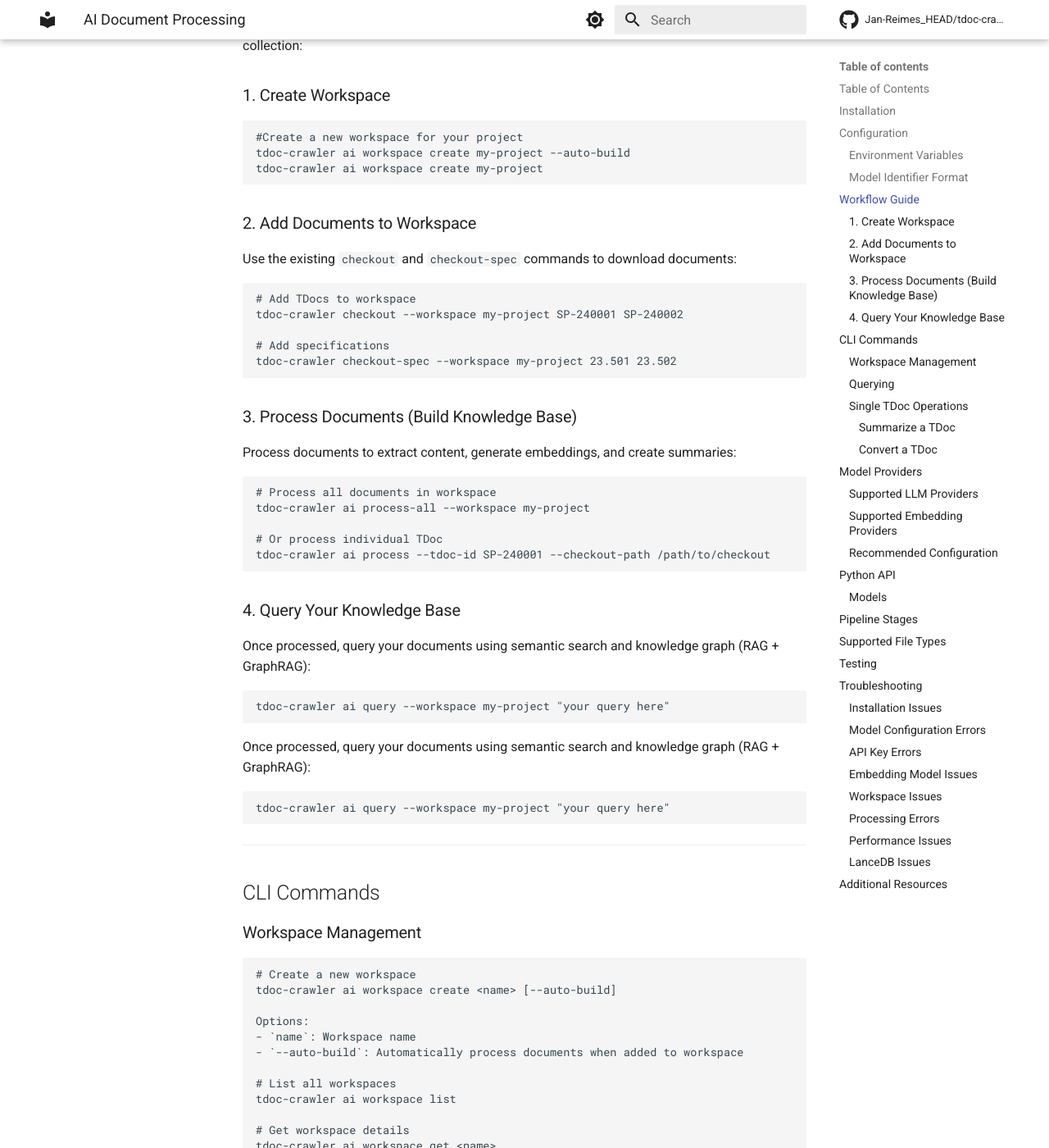
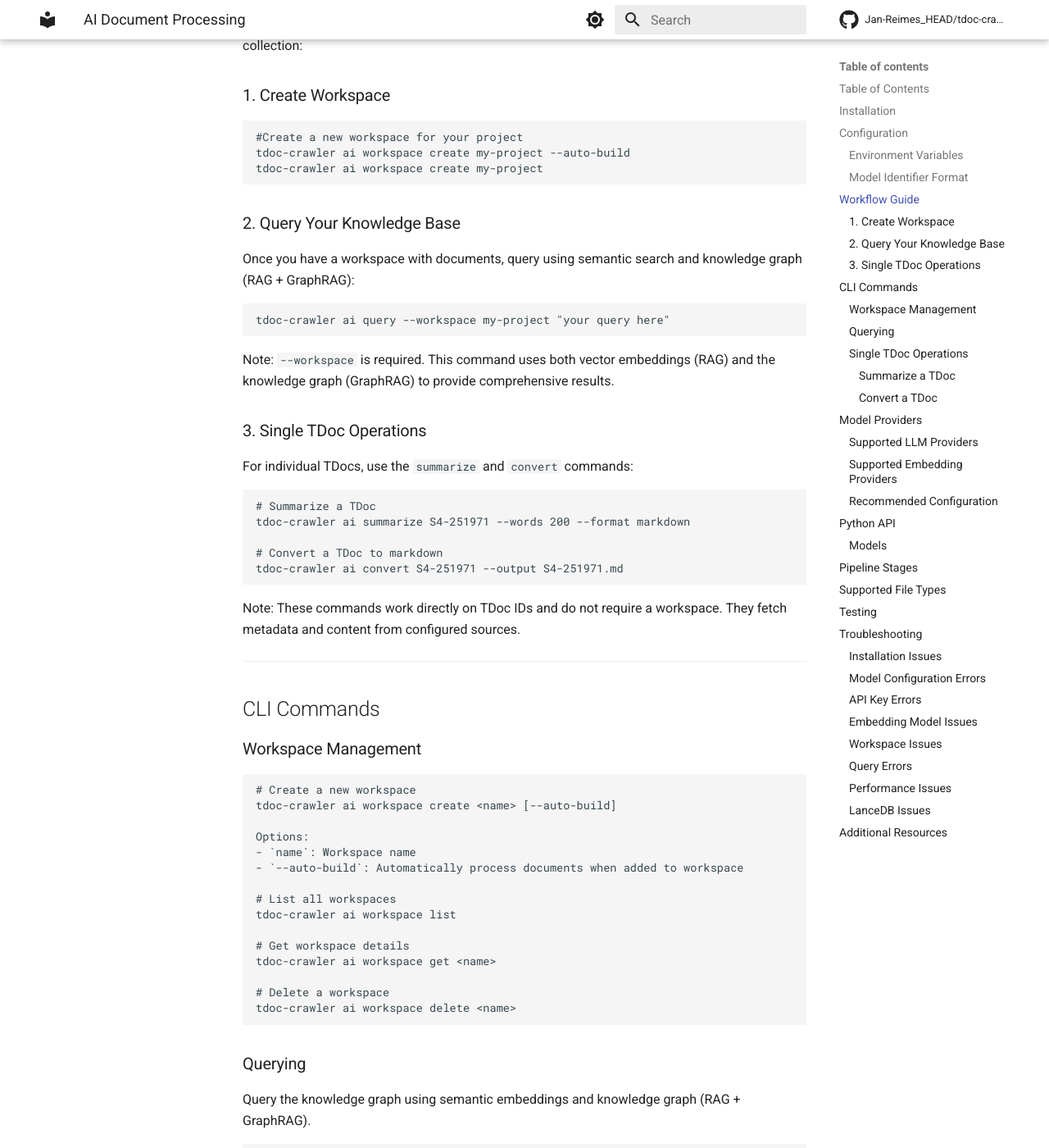
Before and after one commit to jr2804/3gpp-crawler, an MkDocs documentation site: the page built from docs/ai.md, in a window 1280 px wide and 1400 px high, scrolled down 2308 px. Shown: the whole window at 82% size. Built offline with MkDocs 1.6.1 and Material for MkDocs 9.7.7, drawn with Linux system fonts in a browser that asks for light colours; some of the changed text lies outside the part shown.

Commit message:
docs: fix AI workflow documentation - remove non-existent checkout --workspace option

````diff
--- a/docs/ai.md
+++ b/docs/ai.md
@@ -101,43 +101,29 @@ tdoc-crawler ai workspace create my-project --auto-build
 tdoc-crawler ai workspace create my-project
 ```
 
-### 2. Add Documents to Workspace
+### 2. Query Your Knowledge Base
 
-Use the existing `checkout` and `checkout-spec` commands to download documents:
-
-```bash
-# Add TDocs to workspace
-tdoc-crawler checkout --workspace my-project SP-240001 SP-240002
-
-# Add specifications
-tdoc-crawler checkout-spec --workspace my-project 23.501 23.502
-```
-
-### 3. Process Documents (Build Knowledge Base)
-
-Process documents to extract content, generate embeddings, and create summaries:
-
-```bash
-# Process all documents in workspace
-tdoc-crawler ai process-all --workspace my-project
-
-# Or process individual TDoc
-tdoc-crawler ai process --tdoc-id SP-240001 --checkout-path /path/to/checkout
-```
-
-### 4. Query Your Knowledge Base
-
-Once processed, query your documents using semantic search and knowledge graph (RAG + GraphRAG):
+Once you have a workspace with documents, query using semantic search and knowledge graph (RAG + GraphRAG):
 
 ```bash
 tdoc-crawler ai query --workspace my-project "your query here"
 ```
 
-Once processed, query your documents using semantic search and knowledge graph (RAG + GraphRAG):
+Note: `--workspace` is required. This command uses both vector embeddings (RAG) and the knowledge graph (GraphRAG) to provide comprehensive results.
+
+### 3. Single TDoc Operations
+
+For individual TDocs, use the `summarize` and `convert` commands:
 
 ```bash
-tdoc-crawler ai query --workspace my-project "your query here"
+# Summarize a TDoc
+tdoc-crawler ai summarize S4-251971 --words 200 --format markdown
+
+# Convert a TDoc to markdown
+tdoc-crawler ai convert S4-251971 --output S4-251971.md
 ```
+
+Note: These commands work directly on TDoc IDs and do not require a workspace. They fetch metadata and content from configured sources.
 
 ______________________________________________________________________
 
@@ -434,24 +420,21 @@ ollama pull embeddinggemma
 tdoc-crawler ai workspace create my-project
 ```
 
-**Problem:** `No documents found in workspace`
-
-**Solution:** Add documents to the workspace using `checkout` or `checkout-spec` commands, then process them:
+**Solution:** Use `ai summarize` or `ai convert` to work with individual TDocs directly. These commands fetch content from configured sources:
 
 ```bash
-tdoc-crawler checkout --workspace my-project SP-240001
-tdoc-crawler ai process-all --workspace my-project
+tdoc-crawler ai summarize SP-240001
+tdoc-crawler ai convert SP-240001 --output SP-240001.md
 ```
 
-### Processing Errors
+### Query Errors
 
-**Problem:** `TDoc 'SP-240001' not found in checkout path`
+**Problem:** `TDoc 'SP-240001' not found`
 
-**Solution:** Ensure the TDoc has been downloaded to the specified path:
+**Solution:** Ensure the TDoc exists in your workspace or use `ai summarize`/`ai convert` which fetch from external sources:
 
 ```bash
-tdoc-crawler checkout SP-240001
-tdoc-crawler ai process --tdoc-id SP-240001 --checkout-path ~/.tdoc-crawler/checkout
+tdoc-crawler ai summarize SP-240001 --format markdown
 ```
 
 **Problem:** `LLM API timeout`
````
